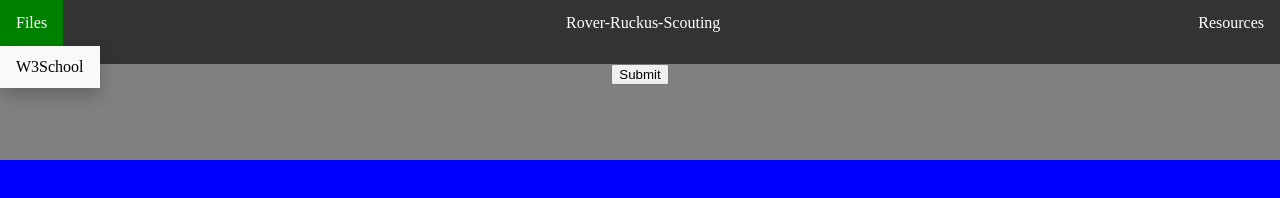
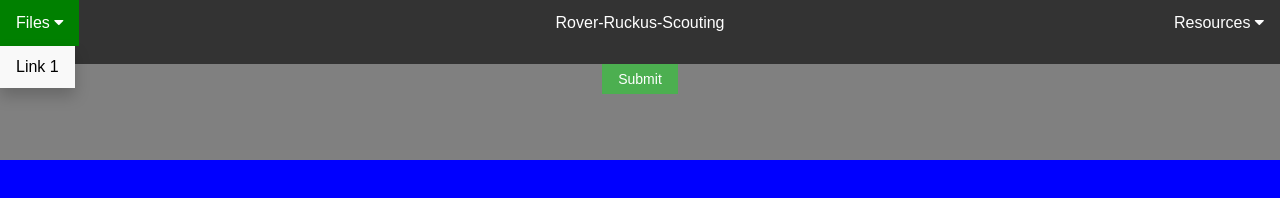
Before and after one commit to ichihtak000/Rover-Ruckus-Scouting, a plain HTML site: page index.html in a window 1280 px wide. Drawn offline with Linux system fonts and the light colour scheme.

Commit message:
Changed navigation

```diff
--- a/css/style.css
+++ b/archive/old1.css
@@ -91,6 +91,7 @@ li a{
 }
 /**********************************************************************/
 
+
 #top{
 	background-color:gray;
     width:100%;
--- /dev/null
+++ b/css/navigation.css
@@ -0,0 +1,84 @@
+html, body{
+	height:100%;
+	margin:0;
+}
+
+#all{
+	width:100%;
+	height:100%;
+}
+
+.navbar {
+	height:8%;
+    overflow: hidden;
+    background-color: #333;
+    font-family: Arial, Helvetica, sans-serif;
+}
+
+.navbar a {
+    float: left;
+    font-size: 16px;
+    color: white;
+    text-align: center;
+    padding: 14px 16px;
+    text-decoration: none;
+}
+
+.dropdown {
+    float:left;
+    overflow: hidden;
+}
+
+.dropdown .dropbtn {
+    font-size: 16px;
+    border: none;
+    outline: none;
+    color: white;
+    padding: 14px 16px;
+    background-color: inherit;
+    font-family: inherit;
+    margin: 0;
+}
+
+.navbar a:hover, .dropdown:hover .dropbtn {
+    background-color: green;
+}
+
+.dropdown-content {
+    display: none;
+    position: absolute;
+    background-color: #f9f9f9;
+    box-shadow: 0px 8px 16px 0px rgba(0,0,0,0.2);
+    z-index: 1;
+}
+
+.dropdown-content a {
+    float: none;
+    color: black;
+    padding: 12px 16px;
+    text-decoration: none;
+    display: block;
+    text-align: left;
+}
+
+.dropdown-content a:hover {
+    background-color: blue;
+}
+
+.dropdown:hover .dropdown-content {
+    display: block;
+}
+
+#left-dropdown{
+	left:0;
+}
+
+#right-dropdown{
+	right:0;
+}
+
+.center{
+	position:absolute;
+	left:50%;
+	margin-left: -100.48px;
+}
--- /dev/null
+++ b/css/scoring.css
@@ -0,0 +1,7 @@
+.teams{
+	height:80%;
+	background-color:blue;
+}
+
+#red1{
+}
--- /dev/null
+++ b/css/styling.css
@@ -0,0 +1,29 @@
+table, td {
+    border: 1px solid black;
+}
+
+.table{
+    clear:left;
+}
+
+.button-On {
+    background-color: #00FF00;
+    border: 5px;
+    color: blue;
+    padding: 7px 16px;
+    text-align: center;
+    text-decoration: none;
+    display: inline-block;
+    font-size: 14px;
+}
+
+.button-Off{
+    background-color: #4CAF50;
+    border: 5px;
+    color: white;
+    padding: 7px 16px;
+    text-align: center;
+    text-decoration: none;
+    display: inline-block;
+    font-size: 14px;
+}
--- /dev/null
+++ b/css/top.css
@@ -0,0 +1,6 @@
+#top{
+	background-color:gray;
+    width:100%;
+    height:12%;
+    text-align:center;
+}
--- a/index.html
+++ b/index.html
@@ -9,38 +9,46 @@
 
 	<title>Rover-Ruckus-Scouting</title>
 
+	<link rel="stylesheet" type="text/css" href="css/navigation.css">
+	<link rel="stylesheet" type="text/css" href="css/top.css">
+	<link rel="stylesheet" type="text/css" href="css/scoring.css">
+	<link rel="stylesheet" type="text/css" href="css/styling.css">
+
+	<link rel="stylesheet" href="https://cdnjs.cloudflare.com/ajax/libs/font-awesome/4.7.0/css/font-awesome.min.css">
 	<link rel="icon" href="visuals/icon2.png">
-		<link rel="stylesheet" type="text/css" href="css/style.css">
+</head>
 
-    </head>
 <body>
 	<div id="all">
 		<div class="navbar">
-		<ul>
-			<li style="float:left" class="dropdown">
-				<a href="javascript:void(0)" class="dropbtn">Files</a>
-				<div class="dropdown-content" id="left-dropwdown">
-				  <a href="https://www.w3schools.com/" target="_blank">W3School</a>
+			<div class="dropdown" id="left-dropdown">
+				<button class="dropbtn">Files
+					<i class="fa fa-caret-down"></i>
+				</button>
+				<div class="dropdown-content">
+					<a href="#">Link 1</a>
 				</div>
-			</li>
-			<li>
+			</div>
+
 			<div class="center" >
 				<a href="http://localhost/Scouting/">Rover-Ruckus-Scouting</a>
 			</div>
-			</li>
-			<li style="float:right" class="dropdown">
-				<a href="javascript:void(0)" class="dropbtn">Resources</a>
+
+			<div class="dropdown" style="float:right">
+				<button class="dropbtn" >Resources
+					<i class="fa fa-caret-down"></i>
+				</button>
 				<div class="dropdown-content" id="right-dropdown">
 					<a href="https://www.w3schools.com/" target="_blank">W3School</a>
 					<a href="https://gearedreaction.org/" target="_blank">Geared Reaction</a>
 					<a href="https://projects.gearedreaction.org" target="_blank">Open Project</a>
 					<a href="https://rover-ruckus-scorer.now.sh/" target="_blank">Rover Ruckus Scorer</a>
 				</div>
-			</li>
-		</ul>
 			</div>
+		</div>
+
 		<div id="top">
-			<button id="submit">Submit</button>
+			<button class="button-Off" id="submit">Submit</button>
 
 
 		</div>
@@ -48,6 +56,5 @@
 		<div class="teams" id="red1">
 		</div>
 	</div>
-
 </body>
 </html>
```
Also changed, not shown: archive/old2.html (added, +52 -0 lines). Lines whose indentation alone changed are shown as unchanged.
